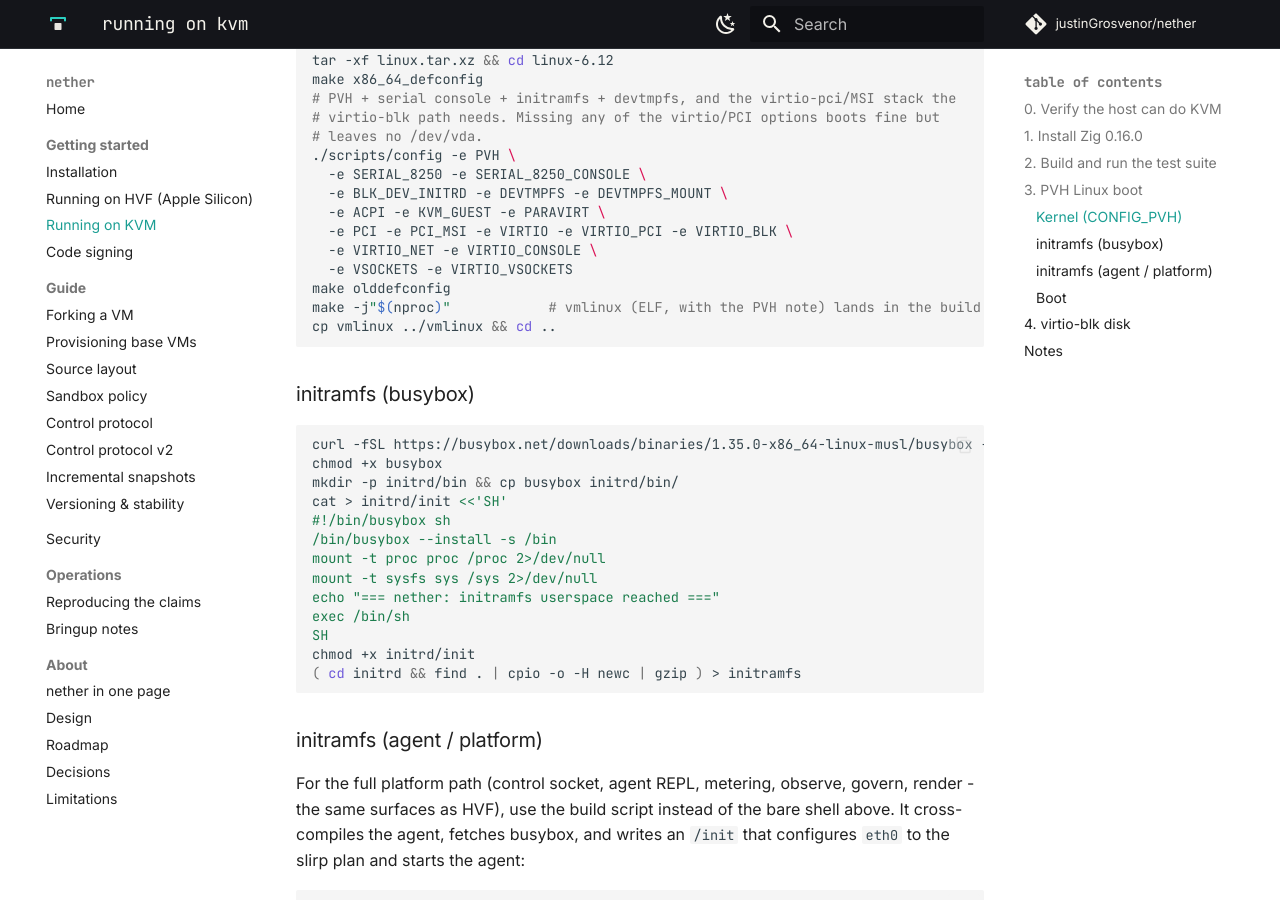
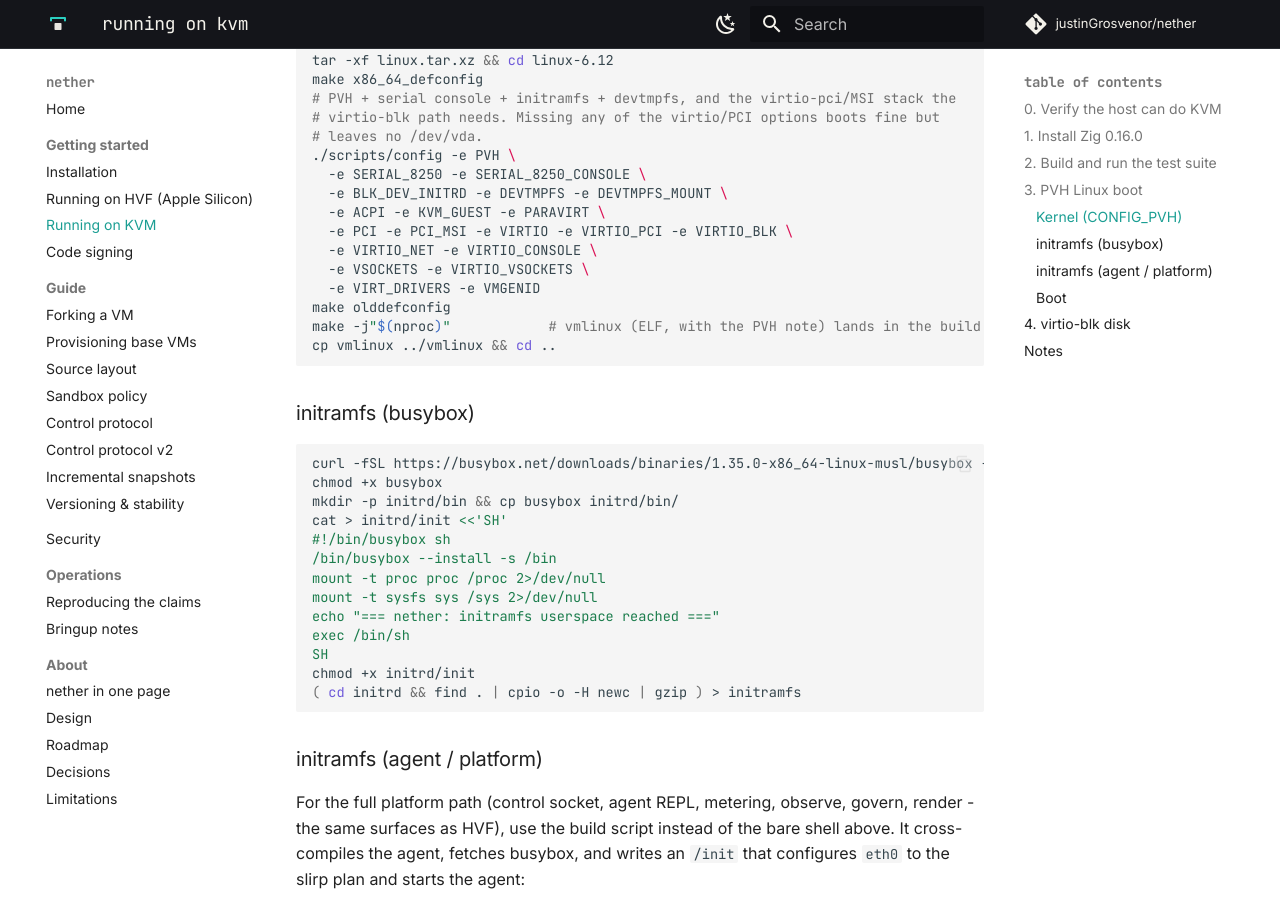
Before and after one commit to justinGrosvenor/nether, an MkDocs documentation site: the page built from docs/running-on-kvm.md, in a window 1280 px wide and 900 px high, scrolled down 1173 px. Built offline with MkDocs 1.6.1 and Material for MkDocs 9.7.7, drawn with Linux system fonts in a browser that asks for light colours; comment, search, counter and statistics services are not loaded.

Commit message:
kvm/x86: vmgenid fork reseed - sibling forks diverge their RNG streams
Closes the last KVM parity gap: a fork of a base must not share the base's random
stream. Mirrors the HVF vmgenid path (ACPI here instead of a DT node + SPI):

- A VM Generation ID device in the DSDT (VGEN): a string _CID "VM_GEN_COUNTER"
  (matched by the Linux vmgenid driver), a made-up valid _HID so the 6.x
  vmgenid platform_driver's ACPI node is promoted to a platform device, and an
  ADDR method returning the GUID buffer's physical address.
- The 16-byte GUID lives in the top page of low RAM (memmap.vmgenid_addr),
  emitted as an E820 RESERVED entry so the kernel never allocates it but can
  memremap it. Every VM gets a fresh host-random GUID (writeVmgenid).
- A GPE0 block (gpe.zig, I/O 0x620) + FADT GPE0_BLK + a DSDT \_GPE._E00 handler
  that Notifies VGEN. On restore, nether writes a fresh GUID into the fork's
  private COW page and pulses GPE0 (SCI, IRQ 9); signal() forces the enable bit
  because the register lives in this host process, not guest RAM, so a fork's
  fresh block would otherwise gate the SCI off. fork_reseed=0 opts out.

Guest kernel needs CONFIG_VIRT_DRIVERS + CONFIG_VMGENID (added to the docs recipe).

Verified on a c5.metal box: the forked guest logs "random: crng reseeded due to
virtual machine fork", and two forks of one base draw completely different
/dev/urandom values (same base -> distinct streams).

```diff
--- a/docs/running-on-kvm.md
+++ b/docs/running-on-kvm.md
@@ -59,7 +59,8 @@
   -e ACPI -e KVM_GUEST -e PARAVIRT \
   -e PCI -e PCI_MSI -e VIRTIO -e VIRTIO_PCI -e VIRTIO_BLK \
   -e VIRTIO_NET -e VIRTIO_CONSOLE \
-  -e VSOCKETS -e VIRTIO_VSOCKETS
+  -e VSOCKETS -e VIRTIO_VSOCKETS \
+  -e VIRT_DRIVERS -e VMGENID
 make olddefconfig
 make -j"$(nproc)"            # vmlinux (ELF, with the PVH note) lands in the build root
 cp vmlinux ../vmlinux && cd ..
```
Also changed, not shown: 8 other files.
